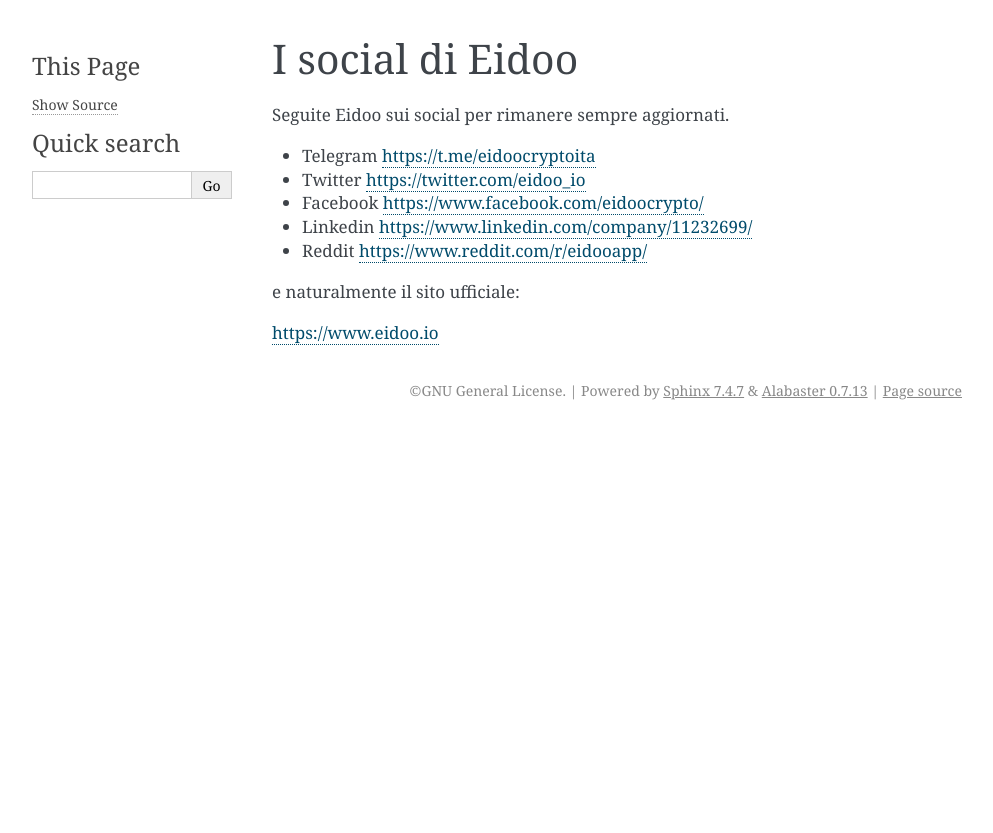
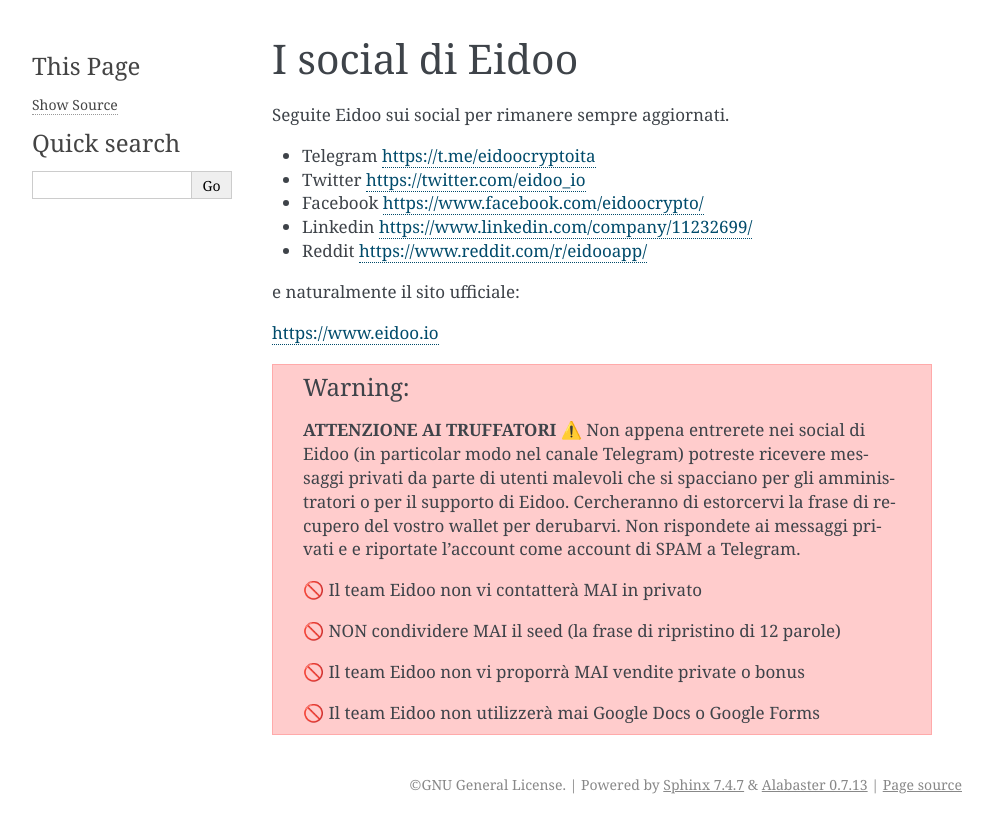
Before and after one commit to bloxster/eidoo, a Sphinx documentation site: the page built from docs/social.rst, in a window 1280 px wide. Shown: the top 833 px of the page, without its empty margins (148-1141 px from the left). Built offline with Sphinx 7.4.7, drawn with Linux system fonts in a browser that asks for light colours.

Commit message:
Update social.rst

```diff
--- a/docs/social.rst
+++ b/docs/social.rst
@@ -11,3 +11,17 @@
 e naturalmente il sito ufficiale:
 
 https://www.eidoo.io
+
+.. warning::
+
+    **ATTENZIONE AI TRUFFATORI** ⚠️ Non appena entrerete nei social di Eidoo (in particolar modo nel canale Telegram) potreste ricevere messaggi privati
+    da parte di utenti malevoli che si spacciano per gli amministratori o per il supporto di Eidoo. Cercheranno di estorcervi la frase di recupero
+    del vostro wallet per derubarvi. Non rispondete ai messaggi privati e e riportate l'account come account di SPAM a Telegram.
+
+    🚫 Il team Eidoo non vi contatterà MAI in privato
+
+    🚫 NON condividere MAI il seed (la frase di ripristino di 12 parole)
+
+    🚫 Il team Eidoo non vi proporrà MAI vendite private o bonus
+
+    🚫 Il team Eidoo non utilizzerà mai Google Docs o Google Forms
```
